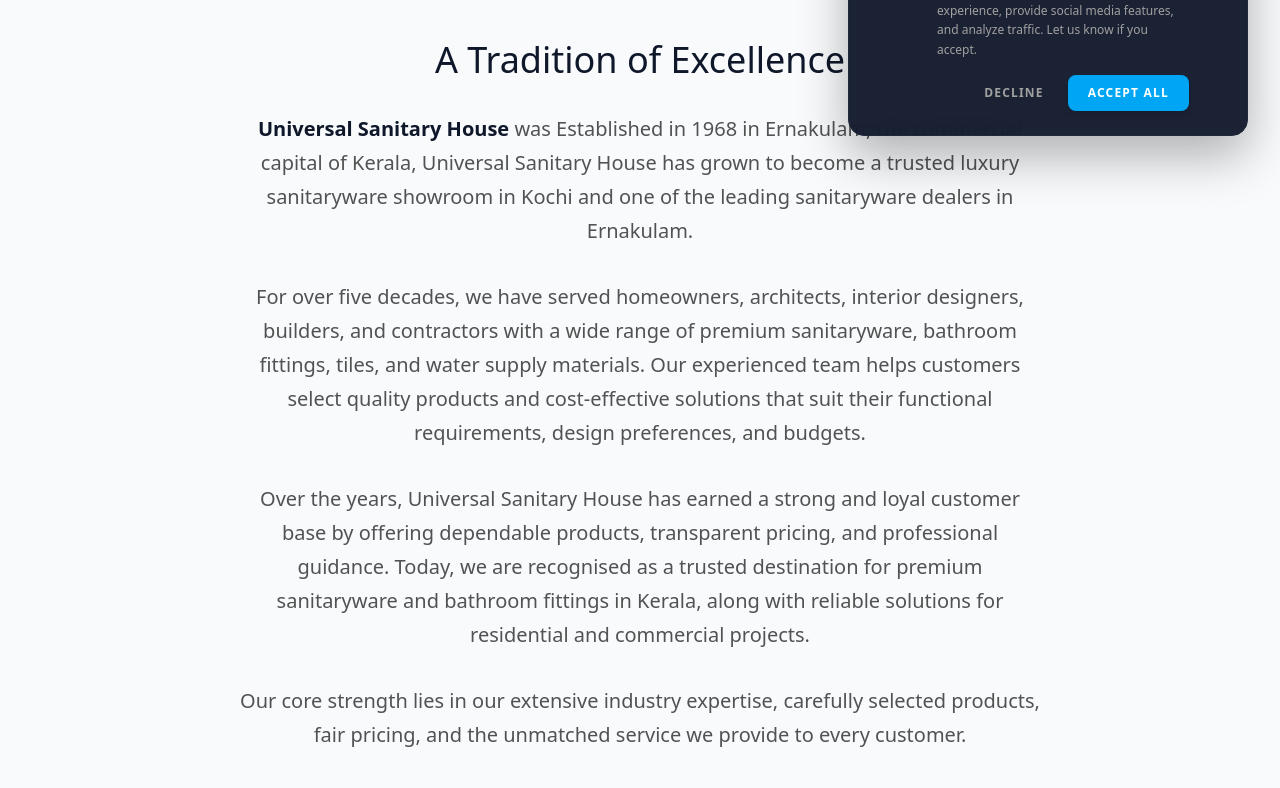
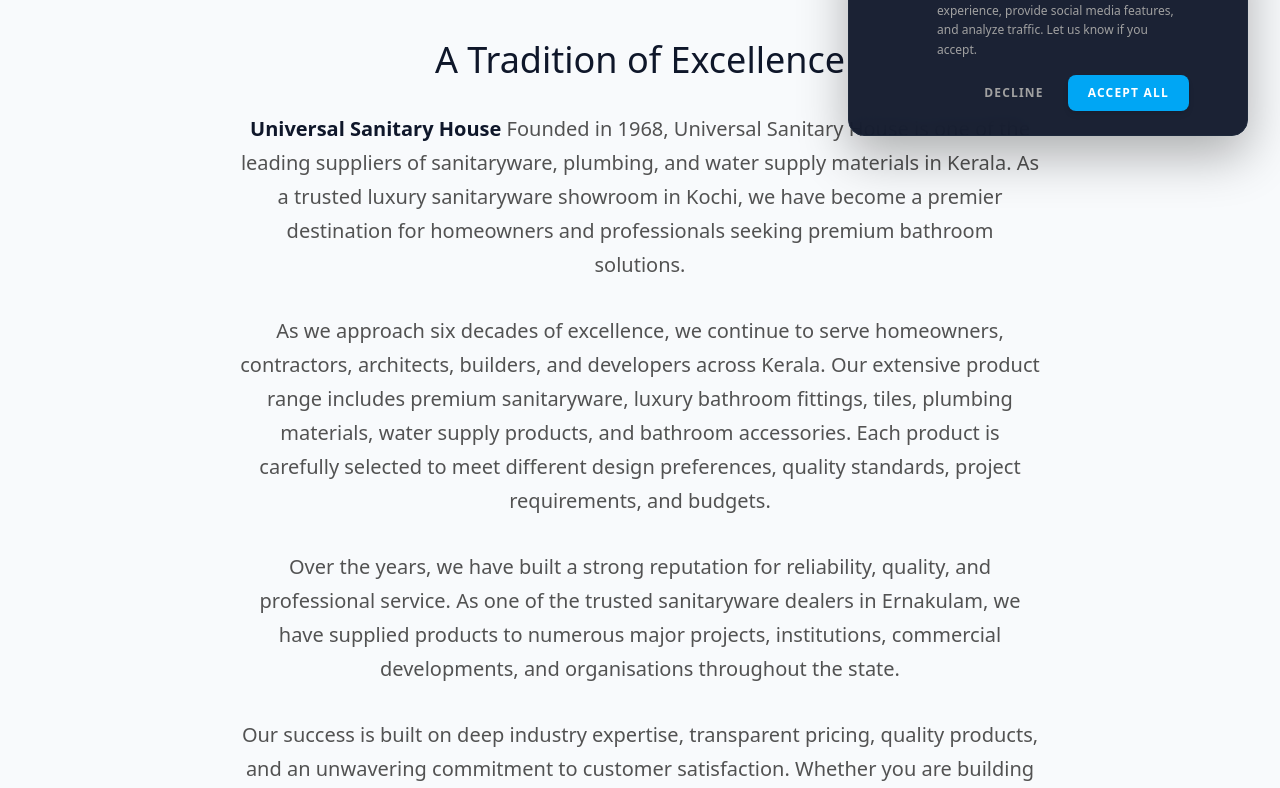
Before and after one commit to Thanzeel-N/Universalsanitary, a Next.js app in the folder universal_frontend/: page /about in a window 1280 px wide. Shown: the part 632-1420 px from the top of the page. Built offline with nearby package versions, Linux system fonts and the light colour scheme; a web font is replaced by a local one.

Commit message:
Update about page content

```diff
--- a/universal_frontend/src/app/about/page.tsx
+++ b/universal_frontend/src/app/about/page.tsx
@@ -26,16 +26,16 @@
       <section className="py-24 px-6 md:px-12 max-w-4xl mx-auto text-center">
         <h2 className="font-playfair text-3xl md:text-4xl text-foreground mb-8">A Tradition of Excellence</h2>
         <p className="text-lg md:text-xl text-neutral-600 leading-[1.7] font-sans mb-8">
-          <strong className="text-foreground">Universal Sanitary House</strong> was Established in 1968 in Ernakulam, the commercial capital of Kerala, Universal Sanitary House has grown to become a trusted luxury sanitaryware showroom in Kochi and one of the leading sanitaryware dealers in Ernakulam.
+          <strong className="text-foreground">Universal Sanitary House</strong> Founded in 1968, Universal Sanitary House is one of the leading suppliers of sanitaryware, plumbing, and water supply materials in Kerala. As a trusted luxury sanitaryware showroom in Kochi, we have become a premier destination for homeowners and professionals seeking premium bathroom solutions.
         </p>
         <p className="text-lg md:text-xl text-neutral-600 leading-[1.7] font-sans mb-8">
-          For over five decades, we have served homeowners, architects, interior designers, builders, and contractors with a wide range of premium sanitaryware, bathroom fittings, tiles, and water supply materials. Our experienced team helps customers select quality products and cost-effective solutions that suit their functional requirements, design preferences, and budgets.
+          As we approach six decades of excellence, we continue to serve homeowners, contractors, architects, builders, and developers across Kerala. Our extensive product range includes premium sanitaryware, luxury bathroom fittings, tiles, plumbing materials, water supply products, and bathroom accessories. Each product is carefully selected to meet different design preferences, quality standards, project requirements, and budgets.
         </p>
         <p className="text-lg md:text-xl text-neutral-600 leading-[1.7] font-sans mb-8">
-          Over the years, Universal Sanitary House has earned a strong and loyal customer base by offering dependable products, transparent pricing, and professional guidance. Today, we are recognised as a trusted destination for premium sanitaryware and bathroom fittings in Kerala, along with reliable solutions for residential and commercial projects.
+          Over the years, we have built a strong reputation for reliability, quality, and professional service. As one of the trusted sanitaryware dealers in Ernakulam, we have supplied products to numerous major projects, institutions, commercial developments, and organisations throughout the state.
         </p>
         <p className="text-lg md:text-xl text-neutral-600 leading-[1.7] font-sans mb-8">
-          Our core strength lies in our extensive industry expertise, carefully selected products, fair pricing, and the unmatched service we provide to every customer.
+          Our success is built on deep industry expertise, transparent pricing, quality products, and an unwavering commitment to customer satisfaction. Whether you are building your dream home, renovating a bathroom, or managing a large-scale commercial project, Universal Sanitary House remains a trusted destination for premium sanitaryware and bathroom fittings in Kerala.
         </p>
       </section>
 
```
